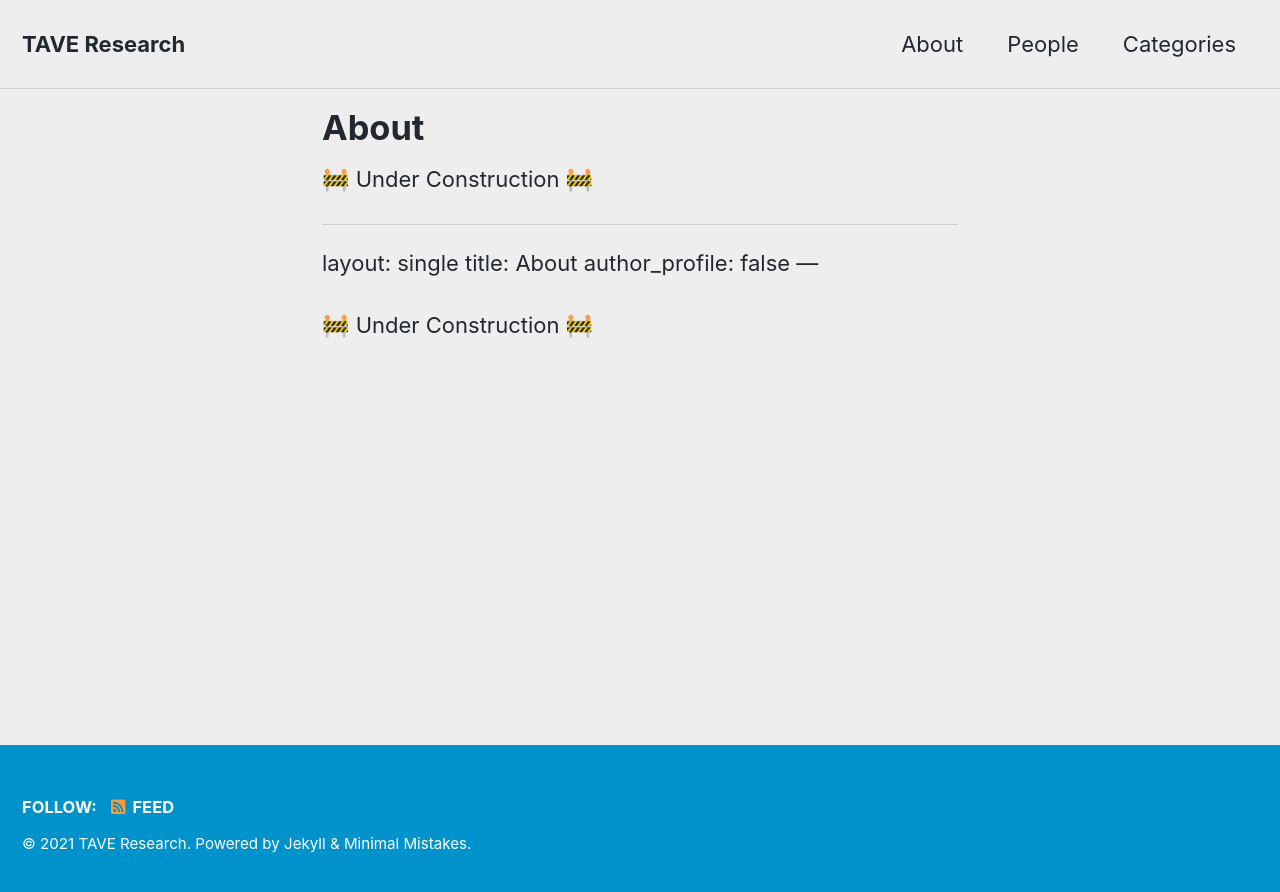
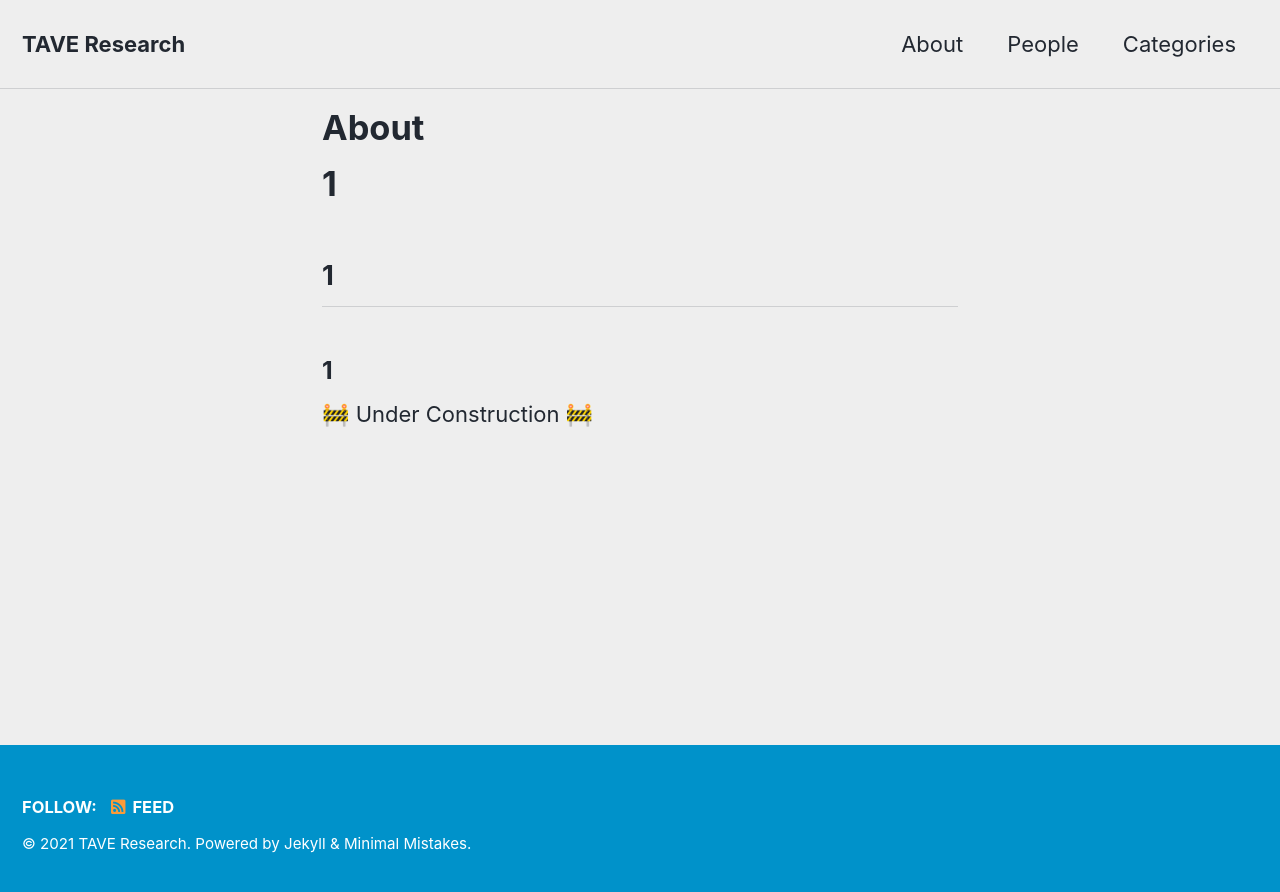
Before and after one commit to TAVEResearch/TAVEResearch.github.io, a Jekyll site: the page built from about.md, in a window 1280 px wide. Shown: the top 892 px of the page. Built offline with Jekyll 4.4.1, drawn with Linux system fonts in a browser that asks for light colours; cached includes are drawn as plain includes.

Commit message:
Update about.md

```diff
--- a/about.md
+++ b/about.md
@@ -4,13 +4,8 @@ title: About
 author_profile: false
 ---
 
-🚧 Under Construction 🚧
-
-
----
-layout: single
-title: About
-author_profile: false
----
+# 1
+## 1
+### 1
 
 🚧 Under Construction 🚧
```
